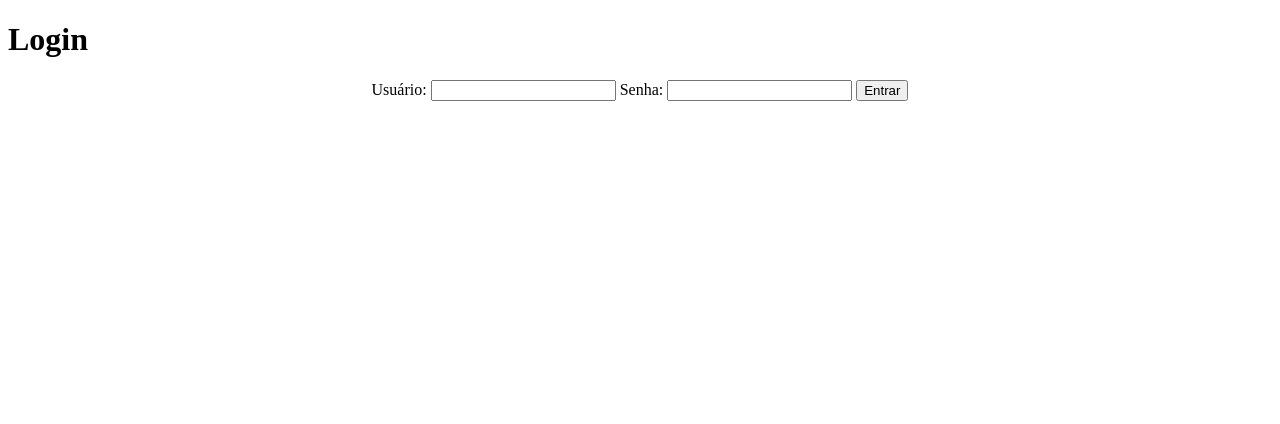
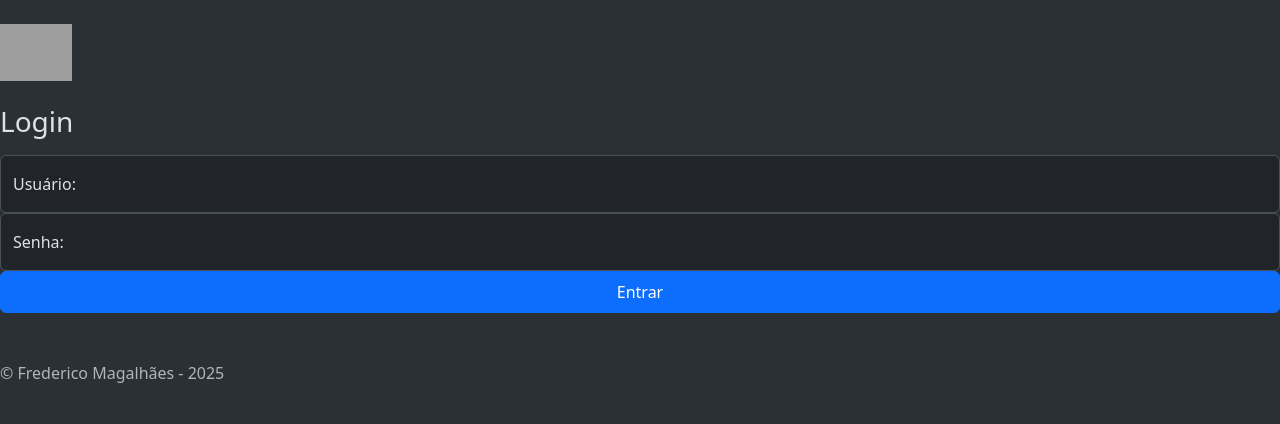
Before and after one commit to FredMagas/Agenda, a Django app: page /login/ in a window 1280 px wide. Shown: the top 424 px of the page. Run offline with Django 5.2, Linux system fonts and the light colour scheme; grey boxes are pictures that could not be loaded.

Commit message:
Added bootstrap styling to login page

```diff
--- a/core/templates/login-base.html
+++ b/core/templates/login-base.html
@@ -1,14 +1,16 @@
+{% load static %}
+
 <!DOCTYPE html>
-<html lang="en">
+<html lang="en" data-bs-theme="dark">
 <head>
+    <link rel="stylesheet" href="{% static "css/main.css" %}">
+    <link href="https://cdn.jsdelivr.net/npm/bootstrap@5.3.3/dist/css/bootstrap.min.css" rel="stylesheet" integrity="sha384-QWTKZyjpPEjISv5WaRU9OFeRpok6YctnYmDr5pNlyT2bRjXh0JMhjY6hW+ALEwIH" crossorigin="anonymous">
+    <script src="https://cdn.jsdelivr.net/npm/bootstrap@5.3.3/dist/js/bootstrap.bundle.min.js" integrity="sha384-YvpcrYf0tY3lHB60NNkmXc5s9fDVZLESaAA55NDzOxhy9GkcIdslK1eN7N6jIeHz" crossorigin="anonymous"></script>
+    <title>{% block title %}Login - Agenda{% endblock %}</title>
+</head>
+<body class="d-flex align-items-center py-4 bg-body-tertiary">
 
-</head>
-<body>
-    <header>
-
-    </header>
-
-    <main>
+    <main class="form-signin w-100 m-auto">
         {% block content %}
 
         {% endblock %}
--- a/core/templates/login.html
+++ b/core/templates/login.html
@@ -1,25 +1,35 @@
 {% extends "login-base.html" %}
 {% load static %}
 
+{% block title %}
+        Login - Agenda
+{% endblock %}
+
 {% block content %}
 
-<h1>Login</h1>
+<form action="submit" method="POST">
+    {% csrf_token %}
+    <img class="mb-4" src="{% static "images/book-solid.svg" %}" alt="" width="72" height="57">
+    <h1 class="h3 mb-3 fw-normal">Login</h1>
 
-<div align="center">
-    <form action="submit" method="POST">
-        {% csrf_token %}
+    <div class="form-floating">
+        <input class="form-control" type="text" name="username" id="usuario" placeholder="johndoe" style="background-image: url(&quot;chrome-extension://ibkoenhablealnikeefmjineccmgegmh/src/images/icons/iconForce-32.png&quot;) !important; background-position: calc(99% - 12px) 50% !important; background-size: 16px 16px !important; background-repeat: no-repeat !important; transition: background-position, background-size !important; cursor: default;">
         <label for="usuario">Usuário:</label>
-        <input type="text" name="username" id="usuario">
+    </div>
 
+    <div class="form-floating">
+        <input class="form-control" type="password" name="password" id="senha" placeholder="Password" style="background-image: url(&quot;chrome-extension://ibkoenhablealnikeefmjineccmgegmh/src/images/icons/iconForce-32.png&quot;) !important; background-position: calc(99% - 12px) 50% !important; background-size: 16px 16px !important; background-repeat: no-repeat !important; transition: background-position, background-size !important; cursor: default;">
         <label for="senha">Senha:</label>
-        <input type="password" name="password" id="senha">
-
-        <button type="submit">Entrar</button>
-    </form>
+    </div>
 
     {% for message in messages %}
         <strong>Erro</strong>{{ message }}
     {% endfor %}
-</div>
+
+    <button class="btn btn-primary w-100 py-2" type="submit">Entrar</button>
+
+    <p class="mt-5 mb-3 text-body-secondary">© Frederico Magalhães - 2025</p>
+
+</form>
 
 {% endblock %}
```
